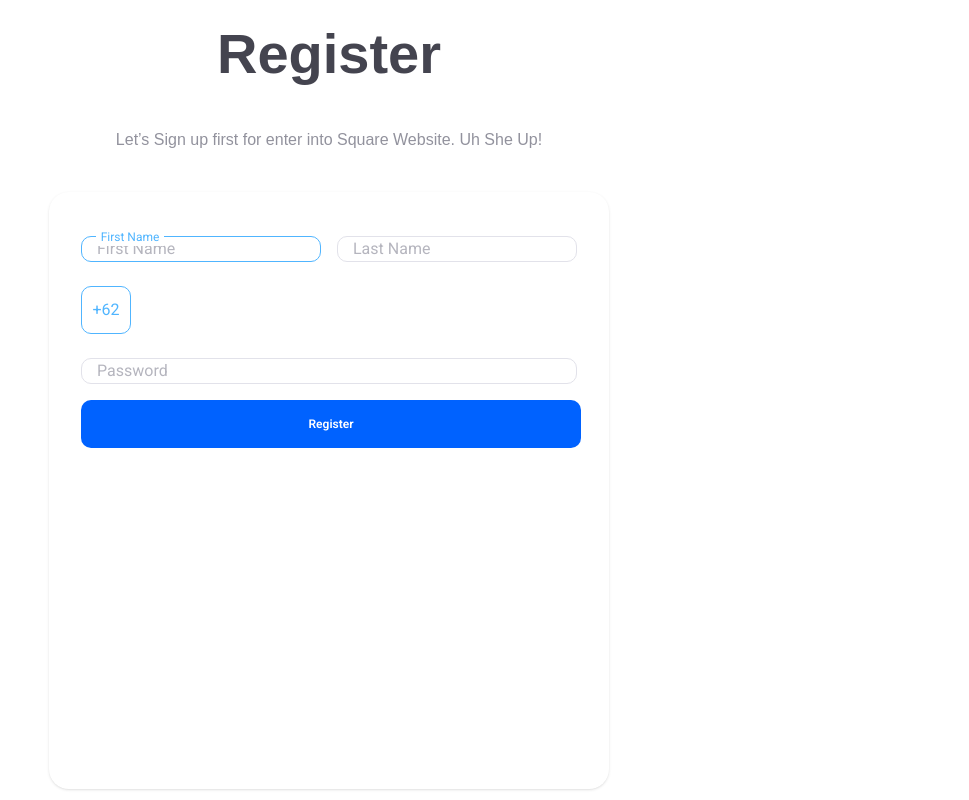
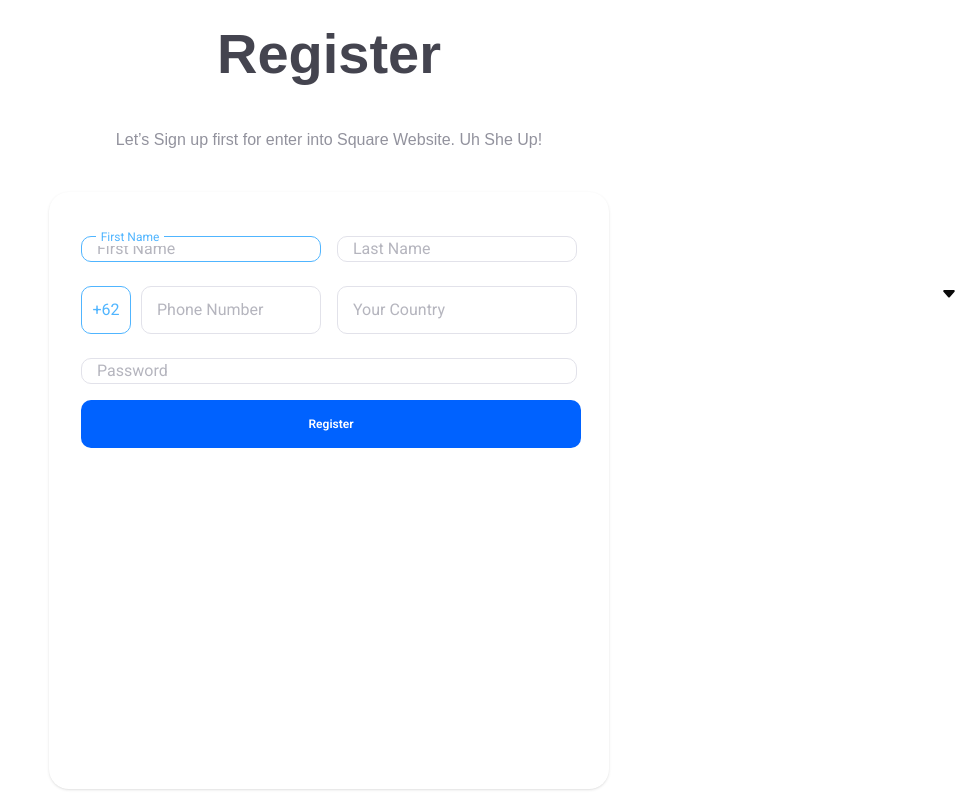
Before and after one commit to HendraSiswanto/hendra-todo, a Next.js app: page /register in a window 1280 px wide. Shown: the whole page, without its empty margins (311-1280 px from the left). Built offline with nearby package versions, Linux system fonts and the light colour scheme.

Commit message:
selection proses

```diff
--- a/app/register/page.tsx
+++ b/app/register/page.tsx
@@ -66,18 +66,54 @@ export default function RegisterPage() {
             />
           </div>
 
-          <div className="flex flex-row justify-between w-60  mt-6">
+          <div className="flex flex-row justify-between  mt-6">
+            <div className="flex flex-row justify-between w-60 ">
+              <select
+                className="w-[50px]  cursor-pointer text-center appearance-none h-12 placeholder:text-[#B5B5BE] text-[#50B5FF] border border-[#50B5FF] rounded-[10px]  focus:outline-none focus:ring-1 focus:ring-[#3bacfd]"
+                value={formdata.countryCode}
+                onChange={handleChange}
+                name="countryCode"
+                required
+              >
+                <option value="+62">+62</option>
+                <option value="+1">+1</option>
+                <option value="+91">+91</option>
+              </select>
+              <input
+                className="w-[180px] h-12 placeholder:text-[#B5B5BE] text-[#44444F] pl-[15px] border border-[#E2E2EA] rounded-[10px]  focus:outline-none focus:ring-1 focus:ring-[#3bacfd]"
+                placeholder="Phone Number"
+                value={formdata.phonenumber}
+                onChange={handleChange}
+                required
+              />
+            </div>
             <select
-              className="w-[50px] text-center appearance-none h-12 placeholder:text-[#B5B5BE] text-[#50B5FF] border border-[#50B5FF] rounded-[10px]  focus:outline-none focus:ring-1 focus:ring-[#3bacfd]"
-              value={formdata.countryCode}
+              className={`relative w-60 h-12  appearance-none cursor-pointer pl-[15px] border border-[#E2E2EA] rounded-[10px]  focus:outline-none focus:ring-1 focus:ring-[#3bacfd]
+              ${
+                formdata.country === "" ? "text-[#B5B5BE]" : "text-[#44444F]"
+              } `}
+              value={formdata.country}
               onChange={handleChange}
-              name="countryCode"
+              name="country"
               required
             >
-              <option value="+62">+62</option>
-              <option value="+1">+1</option>
-              <option value="+91">+91</option>
+              <option value="" disabled hidden>
+                Your Country
+              </option>
+              <option value="indonesia">Indonesia</option>
+              <option value="malaysia">Malaysia</option>
+              <option value="india">India</option>
             </select>
+            <svg
+              xmlns="http://www.w3.org/2000/svg"
+              width="16"
+              height="16"
+              fill="currentColor"
+              className="absolute right-3 bi bi-caret-down-fill"
+              viewBox="0 0 16 16"
+            >
+              <path d="M7.247 11.14 2.451 5.658C1.885 5.013 2.345 4 3.204 4h9.592a1 1 0 0 1 .753 1.659l-4.796 5.48a1 1 0 0 1-1.506 0z" />
+            </svg>
           </div>
 
           <div className="flex flex-row justify-between mt-6">
--- a/package.json
+++ b/package.json
@@ -10,6 +10,7 @@
   },
   "dependencies": {
     "@radix-ui/react-checkbox": "^1.3.3",
+
     "class-variance-authority": "^0.7.1",
     "clsx": "^2.1.1",
     "lucide-react": "^0.548.0",
```
Also changed, not shown: 1 other file (tests, documents, lock files or other folders).
